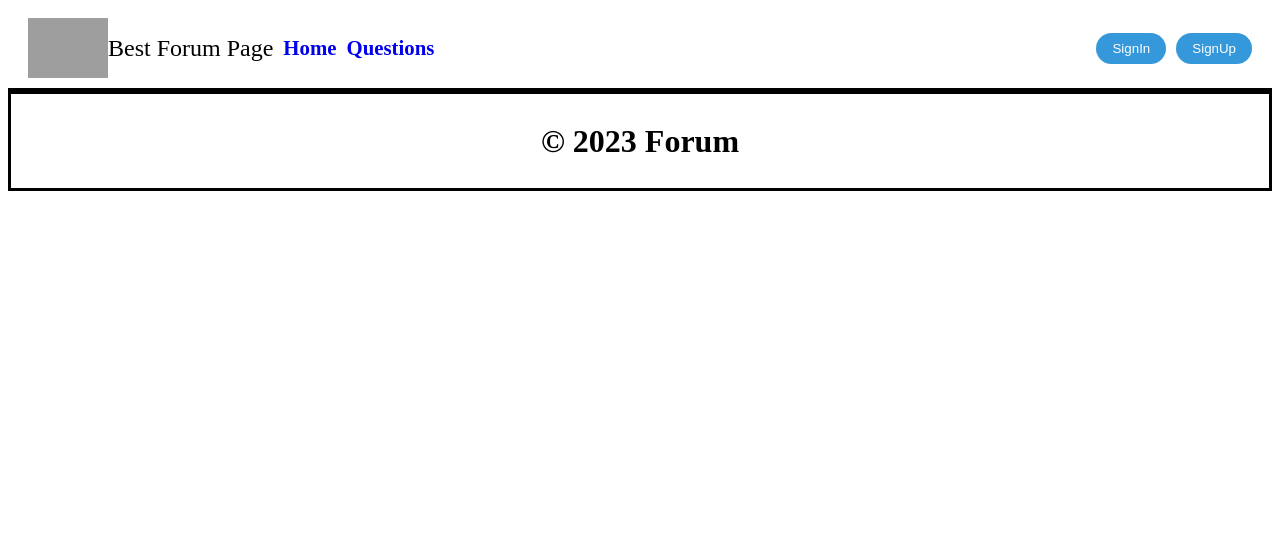
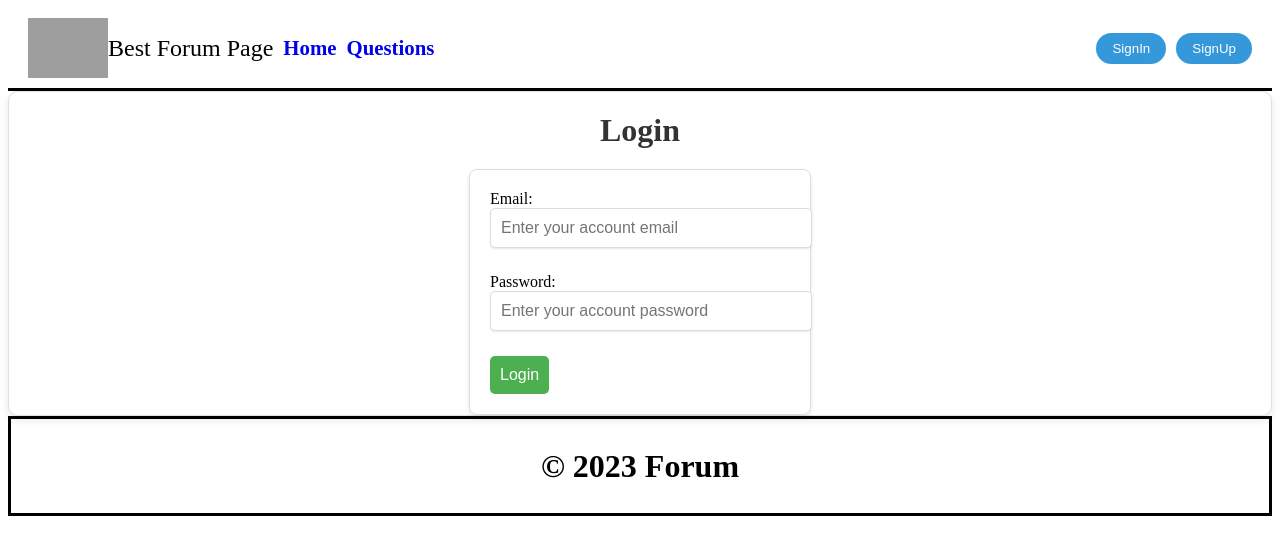
Before and after one commit to RimaVed/React_Forumas_galutinis, a React (Create React App) app: page /user/login in a window 1280 px wide. Shown: the top 554 px of the page. Built offline with nearby package versions, Linux system fonts and the light colour scheme; data requests are answered from the project's data file; grey boxes are pictures that could not be loaded.

Commit message:
pakeitimai susije su Prisijungimu-Login, koreguota data.json

```diff
--- a/src/App.jsx
+++ b/src/App.jsx
@@ -9,6 +9,8 @@ import Answers from "./components/pages/answers/Answers";
 import { Routes, Route } from "react-router-dom";
 import AddNewQuestion from "./components/pages/addNewQuestion/AddNewQuestion";
 import EditQuestion from "./components/pages/editQuestion/EditQuestion";
+import Login from "./components/pages/login/Login";
+import Register from "./components/pages/register/Register";
 
 function App() {
   return (
@@ -24,13 +26,14 @@ function App() {
           <Route path="addNewQuestion" element={<AddNewQuestion />} />
           <Route path="edit/:id" element={<EditQuestion />} />
         </Route>
-        <Route path="/answers">
-          <Route path="/answers/:id" element={<Answers />} />
+        {/* <Route path="/answers">
+        <Route path="/answers/:id" element={<Answers />} />
+        </Route> */}
+        <Route path="/user">
+          <Route path="login" element={<Login />} />
+          <Route path="register" element={<Register />} />
+          {/*<Route path="page" element={<UserPage />} /> */}
         </Route>
-        {/* <Route path="/users">
-          <Route path="/signin" element={<SignIn />} />
-          <Route path="/signup" element={<SignUp />} />
-        </Route> */}
       </Routes>
       <Footer />
     </>
--- a/src/components/UI/header/Header.jsx
+++ b/src/components/UI/header/Header.jsx
@@ -94,10 +94,10 @@ const Header = () => {
       </nav>
       <div>
         <button>
-          <NavLink to="/signin">SignIn</NavLink>
+          <NavLink to="/user/login">SignIn</NavLink>
         </button>
         <button>
-          <NavLink to="/signup">SignUp</NavLink>
+          <NavLink to="/user/register">SignUp</NavLink>
         </button>
       </div>
     </StyledHeader>
--- /dev/null
+++ b/src/components/pages/login/Login.jsx
@@ -0,0 +1,119 @@
+import { useContext, useState } from "react";
+import { useFormik } from "formik";
+import styled from "styled-components";
+import * as Yup from "yup";
+import { useNavigate } from "react-router-dom";
+import UsersContext from "../../../contexts/UsersContext";
+import FormikInput from "../../UI/input/FormikInput";
+
+const StyledLoginPage = styled.main`
+  display: flex;
+  flex-direction: column;
+  align-items: center;
+  border: 1px solid #e0e0e0;
+  border-radius: 10px;
+  background-color: #fff;
+  box-shadow: 0 4px 8px rgba(0, 0, 0, 0.1);
+
+  h1 {
+    font-size: 2rem;
+    margin: 20px 0;
+    color: #333;
+  }
+
+  form {
+    width: 300px;
+    padding: 20px;
+    border: 1px solid #ddd;
+    border-radius: 8px;
+    box-shadow: 0 2px 4px rgba(0, 0, 0, 0.1);
+  }
+
+  button {
+    background-color: #4caf50;
+    color: white;
+    padding: 10px;
+    border: none;
+    border-radius: 5px;
+    cursor: pointer;
+    font-size: 16px;
+  }
+
+  button:hover {
+    background-color: #3d8b3d;
+  }
+  input {
+    width: 100%;
+    padding: 10px;
+    margin-bottom: 10px;
+    border: 1px solid #ddd;
+    border-radius: 5px;
+    box-shadow: 0 1px 2px rgba(0, 0, 0, 0.1);
+  }
+`;
+const Login = () => {
+  const navigate = useNavigate();
+  const { users, setLoggedInUser } = useContext(UsersContext);
+  const [failedToLogin, setFailedToLogin] = useState(false);
+  //   const [isBannedError, setIsBannedError] = useState("");
+
+  // 1
+  const formValues = {
+    email: "",
+    password: ""
+  };
+  // 3
+  const validationSchema = Yup.object({
+    email: Yup.string()
+      .email("Field must be a valid email")
+      .required("Field must be filled")
+      .trim(),
+    password: Yup.string().required("Field must be filled").trim()
+  });
+  let loggedInUser = false;
+  //   2
+  const formik = useFormik({
+    initialValues: formValues,
+    validationSchema: validationSchema,
+    onSubmit: (values) => {
+      //   console.log(values);
+      console.log(users);
+
+      const loggedInUser = users.find(
+        (user) =>
+          user.email === values.email && user.password === values.password
+      );
+      console.log(loggedInUser);
+      if (loggedInUser) {
+        setLoggedInUser(loggedInUser);
+        navigate("/"); //to Home page
+      } else {
+        setFailedToLogin(true);
+      }
+    }
+  });
+
+  return (
+    <StyledLoginPage>
+      <h1>Login</h1>
+      <form onSubmit={formik.handleSubmit}>
+        <FormikInput
+          type="email"
+          name="email"
+          formik={formik}
+          placeholder="Enter your account email"
+        />
+        <FormikInput
+          type="password"
+          name="password"
+          formik={formik}
+          placeholder="Enter your account password"
+        />
+        <button type="submit">Login</button>
+      </form>
+      {failedToLogin && <p>No user with such credentials</p>}
+    </StyledLoginPage>
+  );
+};
+
+export default Login;
--- /dev/null
+++ b/src/components/pages/register/Register.jsx
@@ -0,0 +1,9 @@
+const Register = () => {
+  return (
+    <>
+      <h1>Register</h1>
+    </>
+  );
+};
+
+export default Register;
--- a/src/contexts/UsersContext.jsx
+++ b/src/contexts/UsersContext.jsx
@@ -2,20 +2,19 @@ import { createContext, useEffect, useReducer, useState } from "react";
 
 const UsersContext = createContext();
 const UsersActionTypes = {
-  get_all: 'get all users from db',
-  add: 'add one new user'
-
+  get_all: "get all users from db",
+  add: "add one new user"
 };
 
 const reducer = (state, action) => {
-  switch(action.type){
+  switch (action.type) {
     case UsersActionTypes.get_all:
       return action.data;
     case UsersActionTypes.add:
       fetch(`http://localhost:8080/users`, {
         method: "POST",
-        headers:{
-          "Content-Type":"application/json"
+        headers: {
+          "Content-Type": "application/json"
         },
         body: JSON.stringify(action.data)
       });
@@ -25,20 +24,22 @@ const reducer = (state, action) => {
       console.log("error: action type not found", action.type);
       return state;
   }
-}
+};
 
 const UsersProvider = ({ children }) => {
-
   const [users, setUsers] = useReducer(reducer, []);
-//   const [loggedInUser, setLoggedInUser] = useState('');
+  //  saugosime prisijungusio vartotojo duomenis
+  const [loggedInUser, setLoggedInUser] = useState("");
 
   useEffect(() => {
     fetch(`http://localhost:8080/users`)
-      .then(res => res.json())
-      .then(data => setUsers({
-        type: UsersActionTypes.get_all,
-        data: data
-      }));
+      .then((res) => res.json())
+      .then((data) =>
+        setUsers({
+          type: UsersActionTypes.get_all,
+          data: data
+        })
+      );
   }, []);
 
   return (
@@ -47,14 +48,14 @@ const UsersProvider = ({ children }) => {
         users,
         setUsers,
         UsersActionTypes,
-        // loggedInUser,
-        // setLoggedInUser
+        loggedInUser,
+        setLoggedInUser
       }}
     >
-      { children }
+      {children}
     </UsersContext.Provider>
   );
-}
+};
 
 export { UsersProvider };
 export default UsersContext;
--- a/src/data.json
+++ b/src/data.json
@@ -5,52 +5,43 @@
       "role": "user",
       "userName": "Voltas13",
       "email": "vol@gmail.com",
-      "passwordNormal": "Vol20#",
-      "password": "$2a$08$IYi5RXkK/fSmd3dr0lzrMO1w6f5ZVnvYtKrOzlAARlHs13AsFtDOi",
+      "password": "Vol20#",
       "age": 33,
-      "registerDate": "2020-10-27"
+      "registerDate": "2020-10-27",
+      "profilePicture": "https://www.shutterstock.com/image-photo/profile-view-cute-young-red-600nw-2242222153.jpg"
     },
     {
       "id": 2,
       "role": "user",
       "userName": "Asar1",
       "email": "rasa@gmail.com",
-      "passwordNormal": "Zole@69",
-      "password": "$2a$08$m2/yXX.IutwnSlaYZ/q.0OMrkp86XJuvwy386gnj/iNat/YDV7cWq",
+      "password": "Zole/69",
       "age": 30,
-      "registerDate": "2022-01-10"
+      "registerDate": "2022-01-10",
+      "profilePicture": "https://i5.walmartimages.com/seo/Funko-Pop-Animation-Johnny-Bravo-Johnny-with-Mirror-Com-Vinyl-Figure_cc707dce-b67c-403c-a8d2-5462cc735080.db2c948261e485099d08c8775d24eed2.png"
     },
     {
       "id": 3,
       "role": "user",
       "userName": "Demis",
-      "email": "dm.com",
-      "passwordNormal": "Dem/is",
-      "password": "$2a$08$zCOTcOiGYiyt0A2YDH/aAuHE1p960p/mCDQJlJFijcerHtAma40la",
+      "email": "dm@gmail.com",
+      "password": "Dem/is",
       "age": 21,
-      "registerDate": "2023-09-28"
+      "registerDate": "2023-09-28",
+      "profilePicture": "https://cdn.vectorstock.com/i/preview-1x/34/96/flat-business-man-user-profile-avatar-in-suit-vector-4333496.jpg"
     },
     {
       "id": 4,
       "role": "user",
       "userName": "Kidas",
-      "email": "kid.com",
-      "passwordNormal": "KIdas/",
-      "password": "$2a$08$zCOTcOiGYiyt0A2YDH/aAuHE1p960p/mCDQJlJFijcerHtAma40la",
+      "email": "kid@gmail.com",
+      "password": "KIdas/",
       "age": 21,
-      "registerDate": "2023-09-28"
+      "registerDate": "2023-09-28",
+      "profilePicture": "https://scalebranding.com/wp-content/uploads/2022/02/black-goat-01.jpg"
     }
   ],
   "questions": [
-    {
-      "id": 1,
-      "userId": 2,
-      "title": "Pirmas sniegas šiemet ",
-      "description": "Kada šiemet iškrito pirmas sniegas?",
-      "registerDate": "2023-08-03",
-      "likes": 2,
-      "edited": false
-    },
     {
       "id": 2,
       "userId": 1,
@@ -74,6 +65,12 @@
       "title": "slidus šaligatvis",
       "description": "kuo geriau barstyti:pelenais, druska , smeliu",
       "releaseDate": "2023-12-12"
+    },
+    {
+      "id": "f1d5ff1d-ae76-4d0f-bd06-f383053c59c9",
+      "title": "Šaltas vanduo",
+      "description": "Kokios temperatūros yra šaltas vanduo?",
+      "releaseDate": "2023-12-12"
     }
   ],
   "answers": [
@@ -94,6 +91,15 @@
       "registerDate": "2023-08-03",
       "likes": 2,
       "edited": false
+    },
+    {
+      "id": 3,
+      "questionId": 3,
+      "userId": 4,
+      "answer": "Sniegas, kaip natūralus izoliatorius, svarbiai veikia žemę, apsaugotas nuo šalčio ir išlaikymo stabilių augalų šaknų temperatūros lygio. Kai sniegas tirpsta, jis tampa svarbiu vandens šaltiniu, stebinčiu prie upių, ežerų ir dirvožemio drėkinimo. Sniegas taip pat yra gyvūnams naudinga izoliacinė priemonė, suteikianti šilumos ir apsaugant nuo šalčio. Jo įtaka ekosistemai taip pat gali lemti augalų ir gyvūnų prisitaikymą prie kintančių sąlygų.",
+      "registerDate": "2023-08-03",
+      "likes": 2,
+      "edited": false
     }
   ]
 }
--- a/src/index.js
+++ b/src/index.js
@@ -3,10 +3,12 @@ import ReactDOM from 'react-dom/client';
 import App from './App';
 import { QuestionsProvider } from './contexts/QuestionsContext';
 import { AnswersProvider } from './contexts/AnswersContext';
+import { UsersProvider } from './contexts/UsersContext';
 import { BrowserRouter } from "react-router-dom";
 
 const root = ReactDOM.createRoot(document.getElementById('root'));
 root.render(
+  <UsersProvider>
     <AnswersProvider>
       <QuestionsProvider>
         <BrowserRouter>
@@ -14,5 +16,5 @@ root.render(
         </BrowserRouter>
       </QuestionsProvider>
     </AnswersProvider>
-
+  </UsersProvider>
 );
```
Also changed, not shown: src/components/pages/specQuestion/SpecQuestion.jsx (+46 -10 lines). Lines whose indentation alone changed are shown as unchanged.
